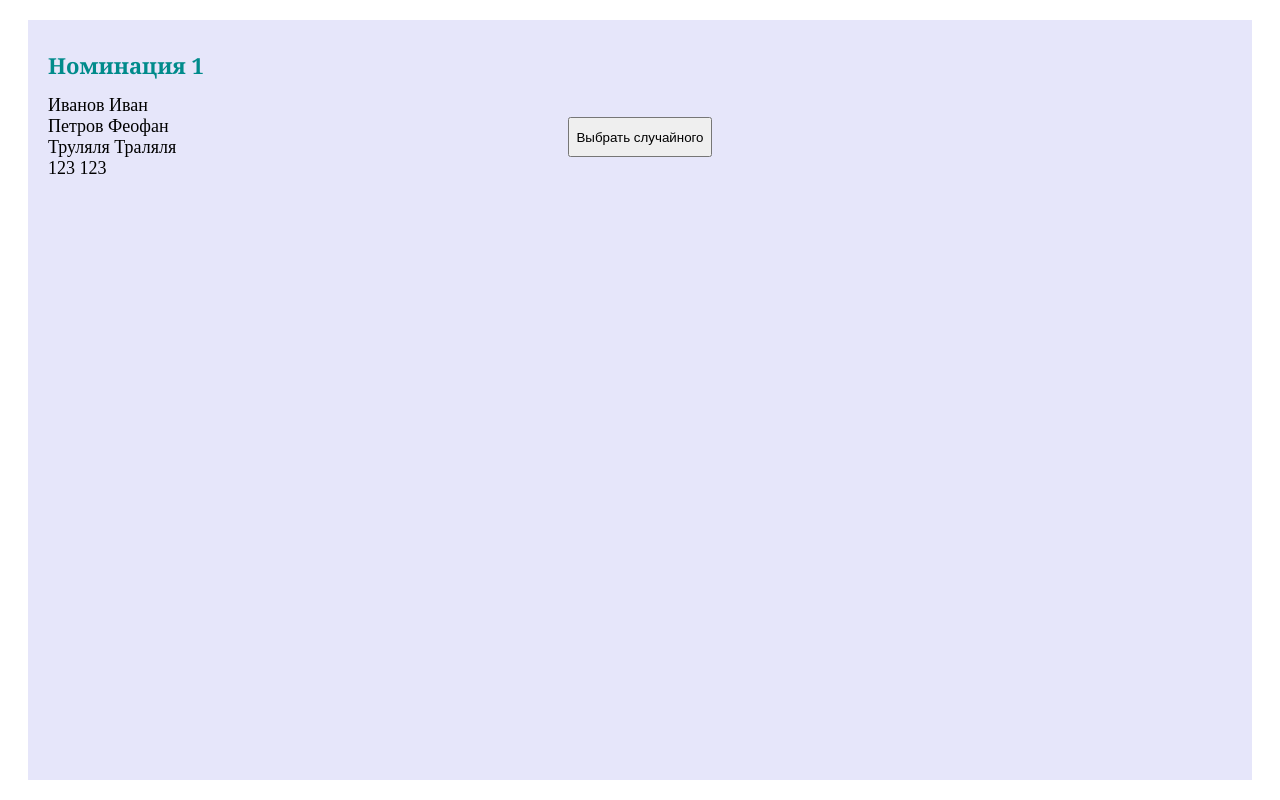
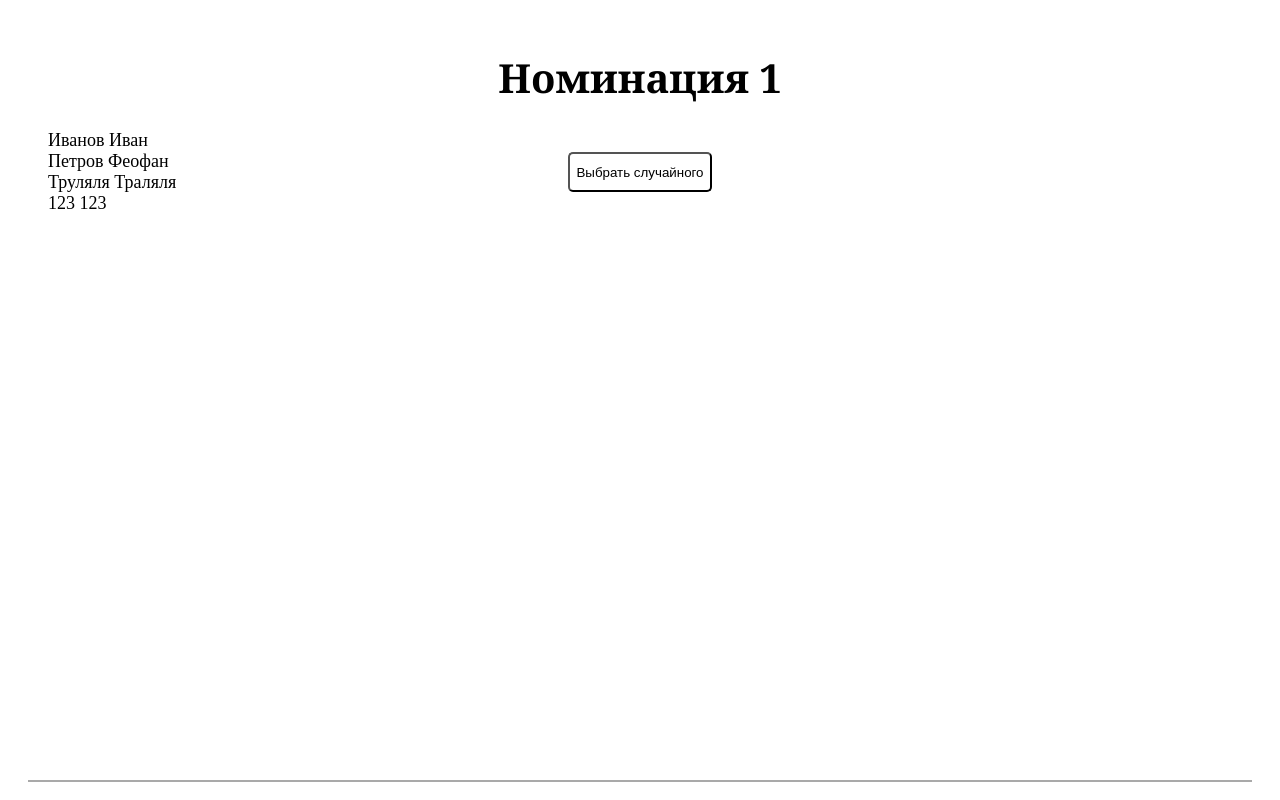
Before and after one commit to a-nadya/teachers-gifts, a React (Create React App) app: page / in a window 1280 px wide. Shown: the top 800 px of the page. Built offline with nearby package versions, Linux system fonts and the light colour scheme.

Commit message:
fix layout

```diff
--- a/src/components/NominationBlock/NominationBlock.css
+++ b/src/components/NominationBlock/NominationBlock.css
@@ -2,15 +2,15 @@
     height: calc(100vh - 80px);
     padding: 20px;
     margin: 20px;
-    background: lavender;
+    border-bottom: 2px solid darkgray;
 }
 
 .header {
+    text-align: center;
     margin-top: 10px;
-    font-size: 22px;
+    font-size: 40px;
     font-weight: 600;
-    color: darkcyan;
-    margin-bottom: 15px;
+    margin-bottom: 25px;
     font-family: Georgia, serif;
 }
 
@@ -19,6 +19,7 @@
     justify-content: space-between;
     font-size: 18px;
     align-items: center;
+
 }
 
 .participants, .winner {
@@ -32,4 +33,6 @@
 
 .button {
     height: 40px;
+    background: transparent;
+    border-radius: 5px;
 }
```
